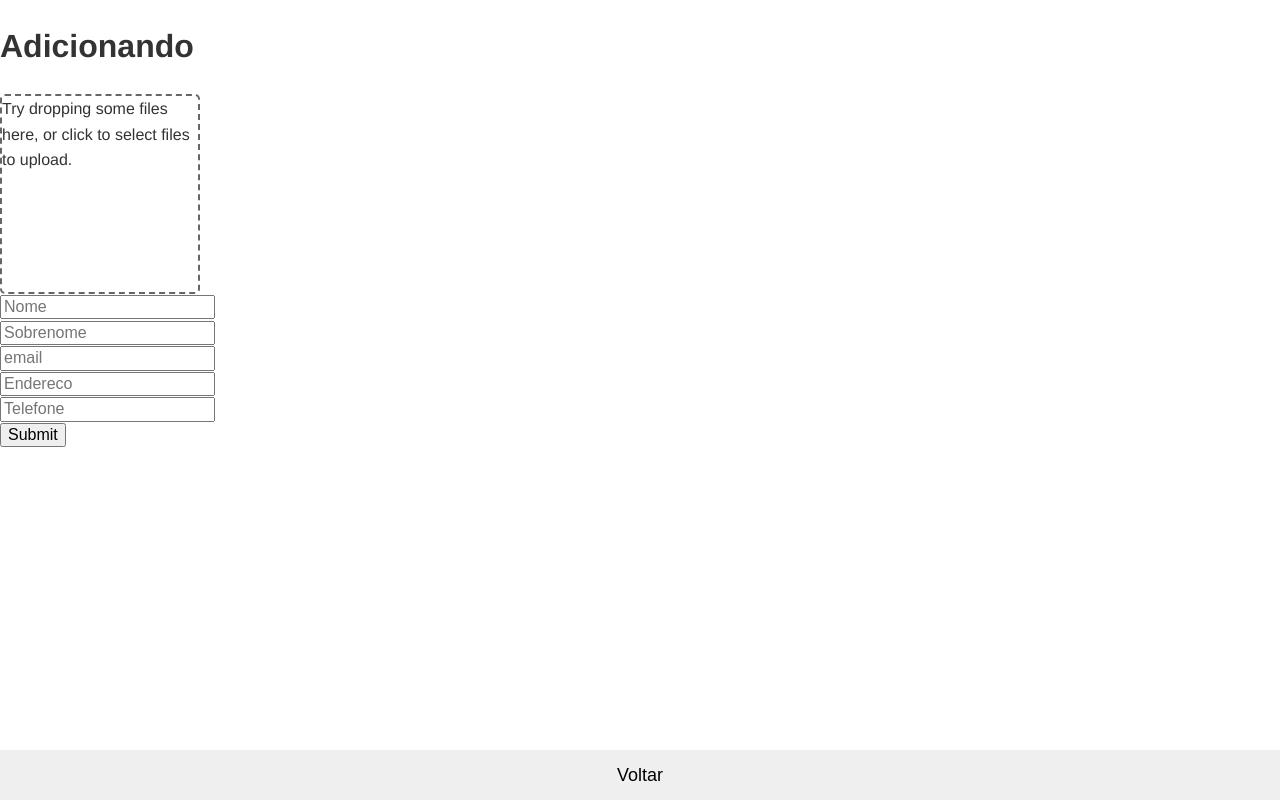
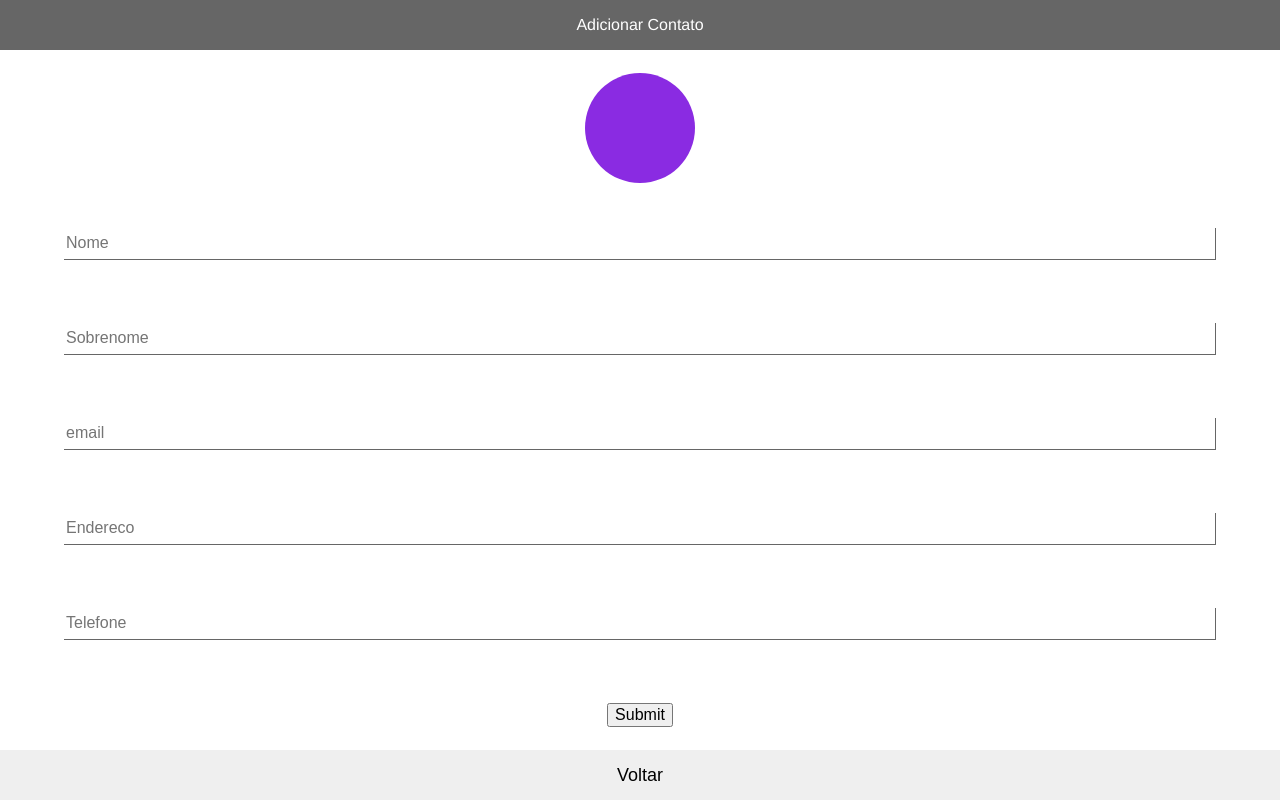
Before and after one commit to allansp9/agenda-app, a React app: page / in a window 1280 px wide. Both pictures are taken after typing "Sample" into the empty fields and a click on the button "Adicionar Contato". Built offline with nearby package versions, Linux system fonts and the light colour scheme.

Commit message:
Alinha campos no ContatoForm

```diff
--- a/src/components/AddContato.js
+++ b/src/components/AddContato.js
@@ -4,14 +4,9 @@ import { connect } from 'react-redux';
 import FormContato from './FormContato';
 import { startAddContato } from '../actions/contatos';
 
-const adicionarContato = (props) => {
-  props.dispatch(startAddContato(props.data));
-  // props.dispatch(setActiveAction('info', props.data));
-};
-
 const AddContato = props => (
-  <div>
-    <h1>Adicionando</h1>
+  <div className="aside__add-contato">
+    <header className="aside__header">Adicionar Contato</header>
     <FormContato formHandler={data => props.dispatch(startAddContato(data))} />
   </div>
 );
--- a/src/components/Aside.js
+++ b/src/components/Aside.js
@@ -5,11 +5,10 @@ import setActive from '../actions/active';
 const Aside = ({ children, dispatch }) => (
   <div className="aside">
     {children}
-    <div>
-      <button onClick={() => dispatch(setActive('', ''))} className="botao--grande">
-        Voltar
-      </button>
-    </div>
+
+    <button onClick={() => dispatch(setActive('', ''))} className="botao--grande">
+      Voltar
+    </button>
   </div>
 );
 
--- a/src/components/FormContato.js
+++ b/src/components/FormContato.js
@@ -7,7 +7,7 @@ import { normalizePhone } from '../selectors/normalizeForm';
 import encodeBase64 from '../selectors/encodeBase64';
 
 const renderInput = ({ input, meta, label }) => (
-  <div>
+  <div className="form-contato__campo">
     <label htmlFor={label}>
       <input {...input} placeholder={label} />
     </label>
@@ -21,11 +21,16 @@ const renderDropzoneInput = ({
   <div>
     <Dropzone
       name={label}
+      className="form-contato__file"
       onDrop={(filesToUpload, e) => {
         input.onChange(filesToUpload[0]);
       }}
+      multiple={false}
     >
-      <div>Try dropping some files here, or click to select files to upload.</div>
+      {input.value &&
+        !meta.error && (
+          <img src={input.value.preview} alt="preview" className="avatar avatar--grande" />
+        )}
     </Dropzone>
     {meta.dirty && meta.error && <span className="error">{meta.error}</span>}
     {input.value && (
@@ -78,7 +83,7 @@ class ContactForm extends Component {
       handleSubmit, onSubmit, formHandler, change,
     } = this.props;
     return (
-      <form onSubmit={handleSubmit(this.mySubmit)}>
+      <form onSubmit={handleSubmit(this.mySubmit)} className="form-contato">
         <Field name="foto" label="Foto" component={renderDropzoneInput} />
 
         <Field name="nome" label="Nome" component={renderInput} />
--- a/src/components/PreviewContato.js
+++ b/src/components/PreviewContato.js
@@ -10,12 +10,12 @@ const PreviewContato = ({ activeUser, ...contato }) => (
     onKeyUp={() => contato.dispatch(setActive('info', contato.id))}
     className={`lista-contatos__item ${contato.id === activeUser ? 'is-active' : ''}`}
   >
-    <div className="lista-contatos__foto">
-      <img
-        src={!contato.foto ? require('../../public/images/placeholder.png') : contato.foto}
-        alt={contato.nome}
-      />
-    </div>
+    <img
+      src={!contato.foto ? require('../../public/images/placeholder.png') : contato.foto}
+      alt={contato.nome}
+      className="avatar avatar--sidebar"
+    />
+
     <div>
       <div>
         <span className="lista-contatos__nome">{contato.nome}</span>
--- a/src/styles/base/_base.scss
+++ b/src/styles/base/_base.scss
@@ -11,7 +11,6 @@ body {
   color: $dark-grey;
   font-family: Helvetica, Arial, sans-serif;
   font-size: $m-size;
-  line-height: 1.6;
 }
 
 .is-active {
--- a/src/styles/components/_aside.scss
+++ b/src/styles/components/_aside.scss
@@ -13,3 +13,18 @@
 .aside__header {
   height: $xl-size;
 }
+
+.aside__add-contato {
+  display: flex;
+  flex: 1;
+  flex-flow: column;
+}
+
+.aside__header {
+  background: $grey;
+  color: white;
+  display: flex;
+  height: $xl-size;
+  align-items: center;
+  justify-content: center;
+}
--- /dev/null
+++ b/src/styles/components/_avatar.scss
@@ -0,0 +1,15 @@
+.avatar {
+  border-radius: 50%;
+  object-fit: cover;
+}
+
+.avatar--sidebar {
+  height: $xl-size;
+  width: $xl-size;
+  margin-right: $m-size;
+}
+
+.avatar--grande {
+  height: 12rem;
+  width: 12rem;
+}
--- a/src/styles/components/_botao.scss
+++ b/src/styles/components/_botao.scss
@@ -3,6 +3,7 @@
 }
 
 .botao--grande {
+  @extend .botao;
   border: none;
   font-size: $font-size-large;
   height: $xl-size;
--- a/src/styles/components/_form-contato.scss
+++ b/src/styles/components/_form-contato.scss
@@ -0,0 +1,30 @@
+.form-contato {
+  align-items: center;
+  display: flex;
+  flex: 1;
+  flex-flow: column;
+  justify-content: space-around;
+}
+
+.form-contato__file {
+  align-items: center;
+  border-radius: 50%;
+  background: blueviolet;
+  display: flex;
+  height: 11rem;
+  justify-content: center;
+  margin: auto;
+  width: 11rem;
+}
+
+.form-contato__campo {
+  height: $xl-size;
+  width: 90%;
+  input {
+    border: none;
+    border-bottom: 1px solid $grey;
+    border-right: 1px solid $grey;
+    height: $l-size;
+    width: 100%;
+  }
+}
--- a/src/styles/components/_lista-contatos.scss
+++ b/src/styles/components/_lista-contatos.scss
@@ -33,19 +33,6 @@
   }
 }
 
-.lista-contatos__foto {
-  height: $xl-size;
-  margin-right: $s-size;
-  width: $xl-size;
-
-  img {
-    height: inherit;
-    width: inherit;
-    border-radius: 50%;
-    object-fit: cover;
-  }
-}
-
 .lista-contatos__nome {
   font-weight: bold;
 }
--- a/src/styles/styles.scss
+++ b/src/styles/styles.scss
@@ -6,3 +6,4 @@
 @import "./components/visibility";
 @import "./components/botao";
 @import "./components/form-contato";
+@import "./components/avatar";
```
